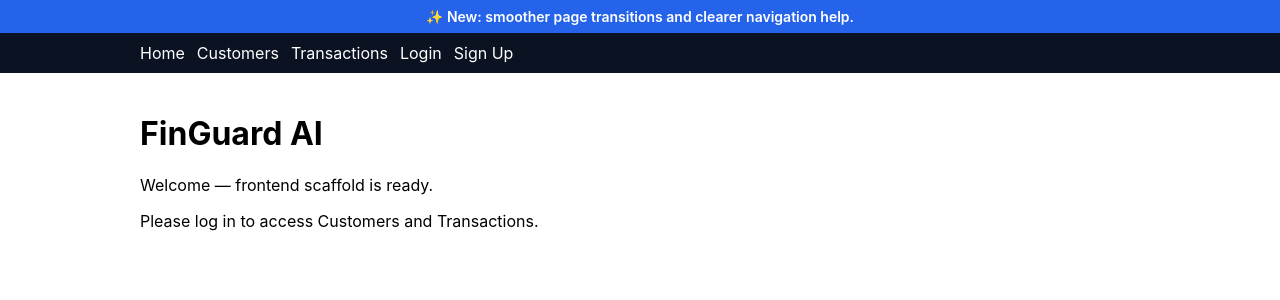
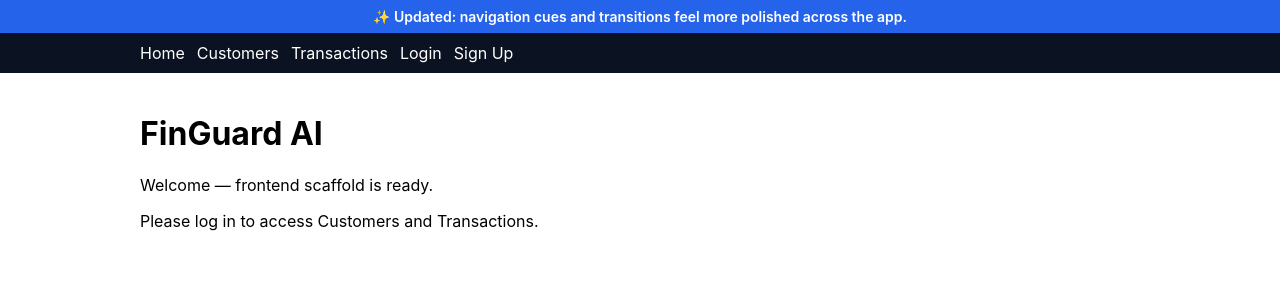
Before and after one commit to satish0595/finguard-ai, a React (Vite) app in the folder frontend/: page / in a window 1280 px wide. Shown: the top 300 px of the page. Built offline with nearby package versions, Linux system fonts and the light colour scheme; no server answers.

Commit message:
Polish app banner copy

```diff
--- a/frontend/src/App.tsx
+++ b/frontend/src/App.tsx
@@ -32,7 +32,7 @@ export default function App() {
           fontWeight: 600,
         }}
       >
-        ✨ New: smoother page transitions and clearer navigation help.
+        ✨ Updated: navigation cues and transitions feel more polished across the app.
       </div>
       <NavBar />
       <main style={{ padding: 20 }}>
```
